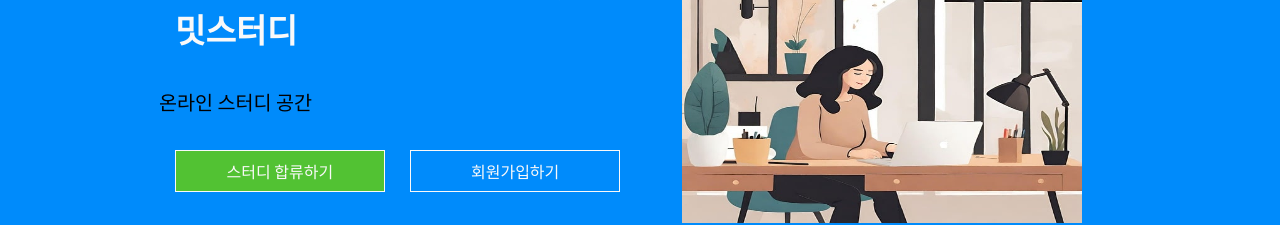
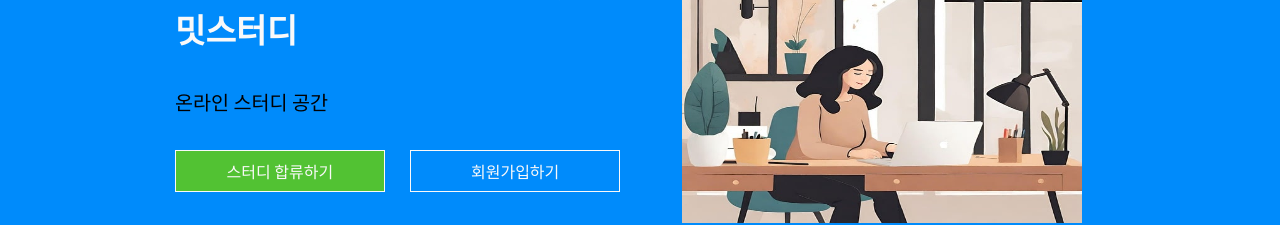
Before and after one commit to YAE-Joon/MeetStudy-FE, a Next.js app: page /landing in a window 1280 px wide. Shown: the part 314-539 px from the top of the page. Built offline with nearby package versions, Linux system fonts and the light colour scheme; no server answers.

Commit message:
Edit : change order, fix landing desc

```diff
--- a/src/app/landing/Landing.tsx
+++ b/src/app/landing/Landing.tsx
@@ -31,15 +31,6 @@ const TextPart = styled.section`
   align-items: left;
 
   width: 100%;
-  // height: 100%;
-  @media only screen and (max-width: ${mobileWidth}) {
-    /* position: absolute;
-    top: 50%;
-    left: 50%;
-    transform: translate(-50%, -50%);
-    text-align: center; */
-    //color: white;
-  }
 `;
 
 const dummy_list_sect2 = {
@@ -84,6 +75,10 @@ const ExtendedFlexBoxV = styled(FlexBoxV)`
   }
 `;
 
+const LandingDesc = styled(Description)`
+  padding: 1rem;
+`;
+
 /** Components */
 // 사진과 타이틀
 export const FirstSectionLanding = React.forwardRef<
@@ -106,7 +101,7 @@ export const FirstSectionLanding = React.forwardRef<
               content={"온라인에서도 함께 공부해요, 밋스터디"}
               align="left"
             />
-            <Description content={"온라인 스터디 공간"} align="left" />
+            <LandingDesc content={"온라인 스터디 공간"} align="left" />
             <GridBox_ul>
               <PrimaryButton content={"스터디 합류하기"} href={"/"} />
               <SecondaryButton
--- a/src/component/mainPage/mainStyledComponents.tsx
+++ b/src/component/mainPage/mainStyledComponents.tsx
@@ -23,6 +23,52 @@ const SettingSection = styled.section`
   height: 100%;
   display: flex;
   justify-content: flex-end;
+`;
+
+const SectionContainerH = styled(FlexBoxH)`
+  width: 80vw;
+
+  > * {
+    flex: 1;
+  }
+`;
+
+const SectionContainerV = styled(FlexBoxV)`
+  width: 80vw;
+
+  > * {
+    flex: 1;
+  }
+`;
+
+const PartContainerV = styled(FlexBoxV)`
+  padding: 3rem;
+  background-color: var(${tokens.colors.simple.whitebg});
+  border-radius: 20px;
+  border: thick double var(${tokens.colors.simple.tertiarygray});
+
+  gap: 1rem;
+
+  @media only screen and (max-width: ${mobileWidth}) {
+    width: 100%;
+
+    height: auto;
+  }
+`;
+
+const PartContainerH = styled(FlexBoxH)`
+  padding: 3rem;
+  background-color: var(${tokens.colors.simple.whitebg});
+  border-radius: 20px;
+  border: thick double var(${tokens.colors.simple.tertiarygray});
+
+  gap: 1rem;
+
+  @media only screen and (max-width: ${mobileWidth}) {
+    width: 100%;
+
+    height: auto;
+  }
 `;
 
 const MySettingUl = styled.ul<{ gap?: string }>`
@@ -93,8 +139,6 @@ const FlexBar = styled.nav`
 
   background-color: var(${tokens.colors.simple.whitebg});
 `;
-
-interface Styled_ul extends StyledProps {}
 
 const StyledList = styled(FlexBoxUlV)`
   display: flex;
@@ -179,51 +223,6 @@ const ErrorBox = styled(FlexBoxV)`
 
   border: thick double var(${tokens.colors.simple.tertiarygray});
 `;
-const SectionContainerH = styled(FlexBoxH)`
-  width: 80vw;
-
-  > * {
-    flex: 1;
-  }
-`;
-
-const SectionContainerV = styled(FlexBoxV)`
-  width: 80vw;
-
-  > * {
-    flex: 1;
-  }
-`;
-
-const PartContainerV = styled(FlexBoxV)`
-  padding: 3rem;
-  background-color: var(${tokens.colors.simple.whitebg});
-  border-radius: 20px;
-  border: thick double var(${tokens.colors.simple.tertiarygray});
-
-  gap: 1rem;
-
-  @media only screen and (max-width: ${mobileWidth}) {
-    width: 100%;
-
-    height: auto;
-  }
-`;
-
-const PartContainerH = styled(FlexBoxH)`
-  padding: 3rem;
-  background-color: var(${tokens.colors.simple.whitebg});
-  border-radius: 20px;
-  border: thick double var(${tokens.colors.simple.tertiarygray});
-
-  gap: 1rem;
-
-  @media only screen and (max-width: ${mobileWidth}) {
-    width: 100%;
-
-    height: auto;
-  }
-`;
 
 const StyledDescription = styled(Description)`
   padding: 1rem 1rem 1rem 1rem;
@@ -232,16 +231,16 @@ const StyledDescription = styled(Description)`
 const MainStyledPack = {
   MainPageContainer,
   SettingSection,
+  SectionContainerH,
+  SectionContainerV,
+  PartContainerV,
+  PartContainerH,
   MySettingUl,
   FlexBar,
   StyledList,
   StyledDetails,
   MainTitleWrapper,
   ErrorBox,
-  SectionContainerH,
-  SectionContainerV,
-  PartContainerV,
-  PartContainerH,
   StyledDescription,
 };
 export default MainStyledPack;
```
